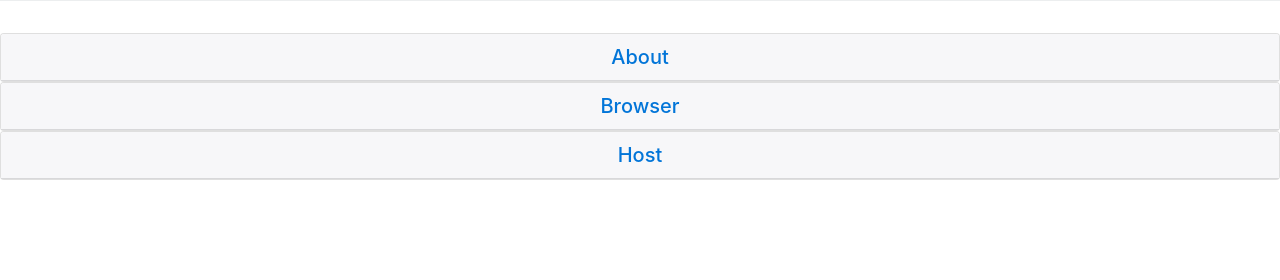
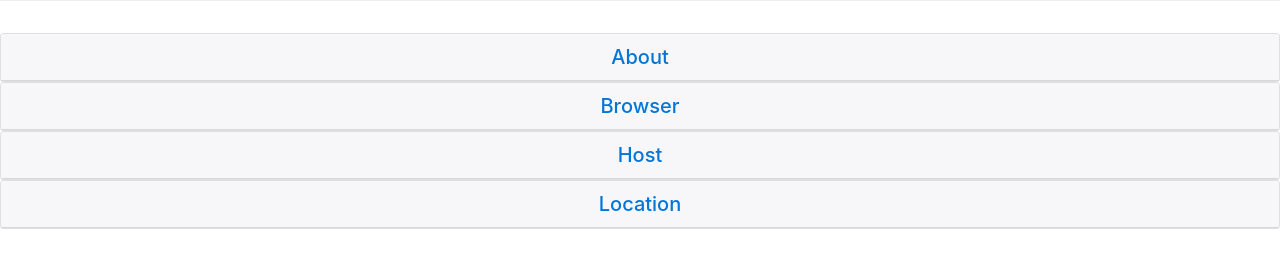
Before and after one commit to tanveerahmad1517/watchme, a Django app: page / in a window 1280 px wide. Shown: the part 260-540 px from the top of the page. Run offline with Django 3.2, Linux system fonts and the light colour scheme; some libraries are stand-ins or nearby versions.

Commit message:
added location functionality

```diff
--- /dev/null
+++ b/watchme/watchme/static/js/location.js
@@ -0,0 +1,37 @@
+function geocodeLatLng(geocoder, lat, lon) {
+    let latlng = {lat: parseFloat(lat), lng: parseFloat(lon)};
+
+    geocoder.geocode({'location': latlng}, function(results, status) {
+        if (status === 'OK') {
+            if (results[0]) {
+                let location = results[0].address_components[3].long_name + ", " + results[0].address_components[5].long_name
+
+                $("#location-text").text(location);
+                console.log(location);
+            } else {
+                console.log('No results found');
+            }
+        } else {
+            console.log('Geocoder failed due to: ' + status);
+        }
+    });
+}
+
+function findme() {
+    $.getJSON("http://freegeoip.net/json/", function(data) {
+        let country_code = data.country_code;
+        let country = data.country_name;
+        let ip = data.ip;
+        let time_zone = data.time_zone;
+        let latitude = data.latitude;
+        let longitude = data.longitude;
+
+        console.log("Country Code: " + country_code);
+        console.log("Time Zone: " + time_zone);
+
+        let geocoder = new google.maps.Geocoder;
+        geocodeLatLng(geocoder, latitude, longitude);
+    });
+}
+
+$(document).ready(findme());
--- a/watchme/web/templates/base.html
+++ b/watchme/web/templates/base.html
@@ -21,5 +21,10 @@
         <script src="https://code.jquery.com/jquery-3.1.1.slim.min.js" integrity="sha384-A7FZj7v+d/sdmMqp/nOQwliLvUsJfDHW+k9Omg/a/EheAdgtzNs3hpfag6Ed950n" crossorigin="anonymous"></script>
         <script src="https://cdnjs.cloudflare.com/ajax/libs/tether/1.4.0/js/tether.min.js" integrity="sha384-DztdAPBWPRXSA/3eYEEUWrWCy7G5KFbe8fFjk5JAIxUYHKkDx6Qin1DkWx51bBrb" crossorigin="anonymous"></script>
         <script src="https://maxcdn.bootstrapcdn.com/bootstrap/4.0.0-alpha.6/js/bootstrap.min.js" integrity="sha384-vBWWzlZJ8ea9aCX4pEW3rVHjgjt7zpkNpZk+02D9phzyeVkE+jo0ieGizqPLForn" crossorigin="anonymous"></script>
+        <script src="https://ajax.googleapis.com/ajax/libs/jquery/1.11.1/jquery.min.js"></script>
+
+        <script src="https://maps.googleapis.com/maps/api/js?key=AIzaSyBVyWqi8xG8yfiIZBK-Y2B8p7W0yE1Xb8I"></script>
+
+        <script src="{% static 'js/location.js' %}"></script>
     </body>
 </html>
--- a/watchme/web/templates/index.html
+++ b/watchme/web/templates/index.html
@@ -59,5 +59,19 @@
                 </div>
             </div>
         </div>
+
+        <div class="card">
+            <div class="card-header" role="tab" id="headingFour" align="center">
+                <h5 class="mb-0">
+                    <a class="collapsed" data-toggle="collapse" data-parent="#accordion" href="#collapseFour" aria-expanded="false" aria-controls="collapseFour">
+                        Location
+                    </a>
+                </h5>
+            </div>
+            <div id="collapseFour" class="collapse" role="tabpanel" aria-labelledby="headingFour">
+                <div id="location-text" class="card-block" align="center">
+                </div>
+            </div>
+        </div>
     </div>
 {% endblock %}
```
Lines whose indentation alone changed are shown as unchanged.
